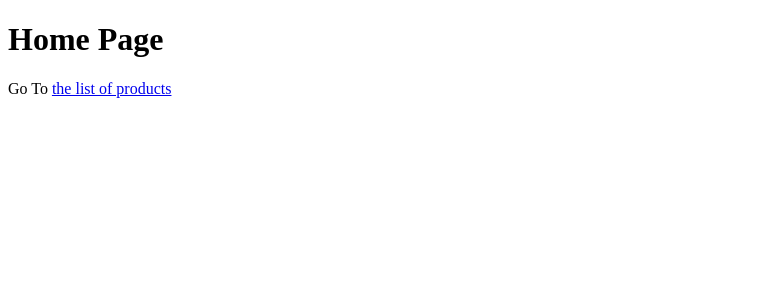
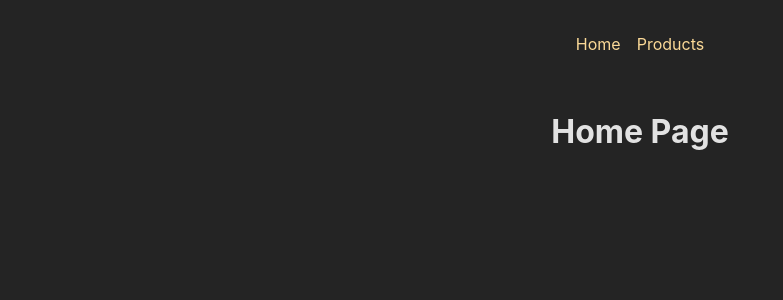
Before and after one commit to manaskantha/reactspaproject, a React (Create React App) app: page / in a window 1280 px wide. Shown: the top 300 px of the page, without its empty margins (0-783 px from the left). Built offline with nearby package versions, Linux system fonts and the light colour scheme.

Commit message:
Update 9 files

```diff
--- a/src/App.js
+++ b/src/App.js
@@ -1,11 +1,23 @@
 import "./styles.css";
+import "./index.css";
 import { createBrowserRouter, RouterProvider } from "react-router-dom";
 import HomePage from "./pages/HomePage";
 import ProductPage from "./pages/ProductPage";
+import RootLayout from "./pages/Root";
+import ErrorPage from "./pages/Error";
+import ProductDetails from "./pages/ProductDetails";
 
 const router = createBrowserRouter([
-  { path: "/", element: <HomePage /> },
-  { path: "/products", element: <ProductPage /> },
+  {
+    path: "/",
+    element: <RootLayout />,
+    errorElement: <ErrorPage />,
+    children: [
+      { path: "/", element: <HomePage /> },
+      { path: "/products", element: <ProductPage /> },
+      { path: "products/:productid", element: <ProductDetails /> },
+    ],
+  },
 ]);
 
 export default function App() {
--- /dev/null
+++ b/src/components/MainNavigation.js
@@ -0,0 +1,36 @@
+import { NavLink } from "react-router-dom";
+import "./mainnavigation.css";
+
+export default function MainNavigation() {
+  return (
+    <>
+      <header className="header">
+        <nav>
+          <ul className="list">
+            <li>
+              <NavLink
+                to="/"
+                className={({ isActive }) => {
+                  isActive ? "active" : undefined;
+                }}
+                end
+              >
+                Home
+              </NavLink>
+            </li>
+            <li>
+              <NavLink
+                to="/products"
+                className={({ isActive }) => {
+                  isActive ? "active" : undefined;
+                }}
+              >
+                Products
+              </NavLink>
+            </li>
+          </ul>
+        </nav>
+      </header>
+    </>
+  );
+}
--- /dev/null
+++ b/src/components/mainnavigation.css
@@ -0,0 +1,23 @@
+.header {
+  max-width: 60rem;
+  margin: auto;
+  padding: 2rem;
+  display: flex;
+  justify-content: center;
+}
+
+.list {
+  display: flex;
+  gap: 1rem;
+}
+
+.list a {
+  text-decoration: none;
+  color: var(--color-primary-400);
+}
+
+.list a:hover,
+.list a.active {
+  color: var(--color-primary-800);
+  text-decoration: underline;
+}
--- /dev/null
+++ b/src/index.css
@@ -0,0 +1,55 @@
+* {
+  box-sizing: border-box;
+}
+
+:root {
+  font-family: Inter, Avenir, Helvetica, Arial, sans-serif;
+  font-size: 16px;
+  line-height: 24px;
+  font-weight: 400;
+
+  color-scheme: light dark;
+  color: rgba(255, 255, 255, 0.87);
+  background-color: #242424;
+
+  font-synthesis: none;
+  text-rendering: optimizeLegibility;
+  -webkit-font-smoothing: antialiased;
+  -moz-osx-font-smoothing: grayscale;
+  -webkit-text-size-adjust: 100%;
+
+  --color-gray-100: #f4f3f1;
+  --color-gray-200: #dddbd8;
+  --color-gray-300: #ccc9c6;
+  --color-gray-400: #aeaba7;
+  --color-gray-500: #8a8784;
+  --color-gray-600: #656360;
+  --color-gray-700: #4b4a47;
+  --color-gray-800: #31302e;
+  --color-gray-900: #1f1d1b;
+
+  --color-primary-100: #fcf3e1;
+  --color-primary-200: #fceccd;
+  --color-primary-300: #fae1af;
+  --color-primary-400: #fbd997;
+  --color-primary-500: #ffd37c;
+  --color-primary-600: #f9c762;
+  --color-primary-700: #fbc14d;
+  --color-primary-800: #fab833;
+  --color-primary-900: #f6ad1b;
+}
+
+body {
+  margin: 0;
+}
+
+ul {
+  list-style: none;
+  margin: 0;
+  padding: 0;
+}
+
+main {
+  margin: 2rem auto;
+  text-align: center;
+}
--- /dev/null
+++ b/src/pages/Error.js
@@ -0,0 +1,12 @@
+import MainNavigation from "../components/MainNavigation";
+
+export default function ErrorPage() {
+  return (
+    <>
+      <MainNavigation />
+      <main>
+        <h1>Page not Found!</h1>
+      </main>
+    </>
+  );
+}
--- a/src/pages/HomePage.js
+++ b/src/pages/HomePage.js
@@ -4,9 +4,9 @@ export default function HomePage() {
   return (
     <>
       <h1>Home Page</h1>
-      <p>
+      {/* <p>
         Go To <Link to="/products"> the list of products</Link>
-      </p>
+      </p> */}
     </>
   );
 }
--- /dev/null
+++ b/src/pages/ProductDetails.js
@@ -0,0 +1,10 @@
+import { useParams } from "react-router-dom";
+export default function ProductDetails() {
+  const params = useParams();
+  return (
+    <>
+      <h1>Product Details</h1>
+      <p>{params.productid}</p>
+    </>
+  );
+}
--- a/src/pages/ProductPage.js
+++ b/src/pages/ProductPage.js
@@ -1,3 +1,21 @@
+import { Link } from "react-router-dom";
+
+const PRODUCTS = [
+  { id: "p1", title: "product-1" },
+  { id: "p2", title: "product-2" },
+  { id: "p3", title: "product-3" },
+];
 export default function () {
-  return <h1>Product Page</h1>;
+  return (
+    <>
+      <h1>Product Page</h1>
+      <ul>
+        {PRODUCTS.map((prod) => (
+          <li key={prod.id}>
+            <Link to={`products/${prod.id}`}>{prod.title}</Link>
+          </li>
+        ))}
+      </ul>
+    </>
+  );
 }
--- /dev/null
+++ b/src/pages/Root.js
@@ -0,0 +1,12 @@
+import { Outlet } from "react-router-dom";
+import MainNavigation from "../components/MainNavigation";
+export default function RootLayout() {
+  return (
+    <>
+      <MainNavigation />
+      <main>
+        <Outlet />
+      </main>
+    </>
+  );
+}
```
